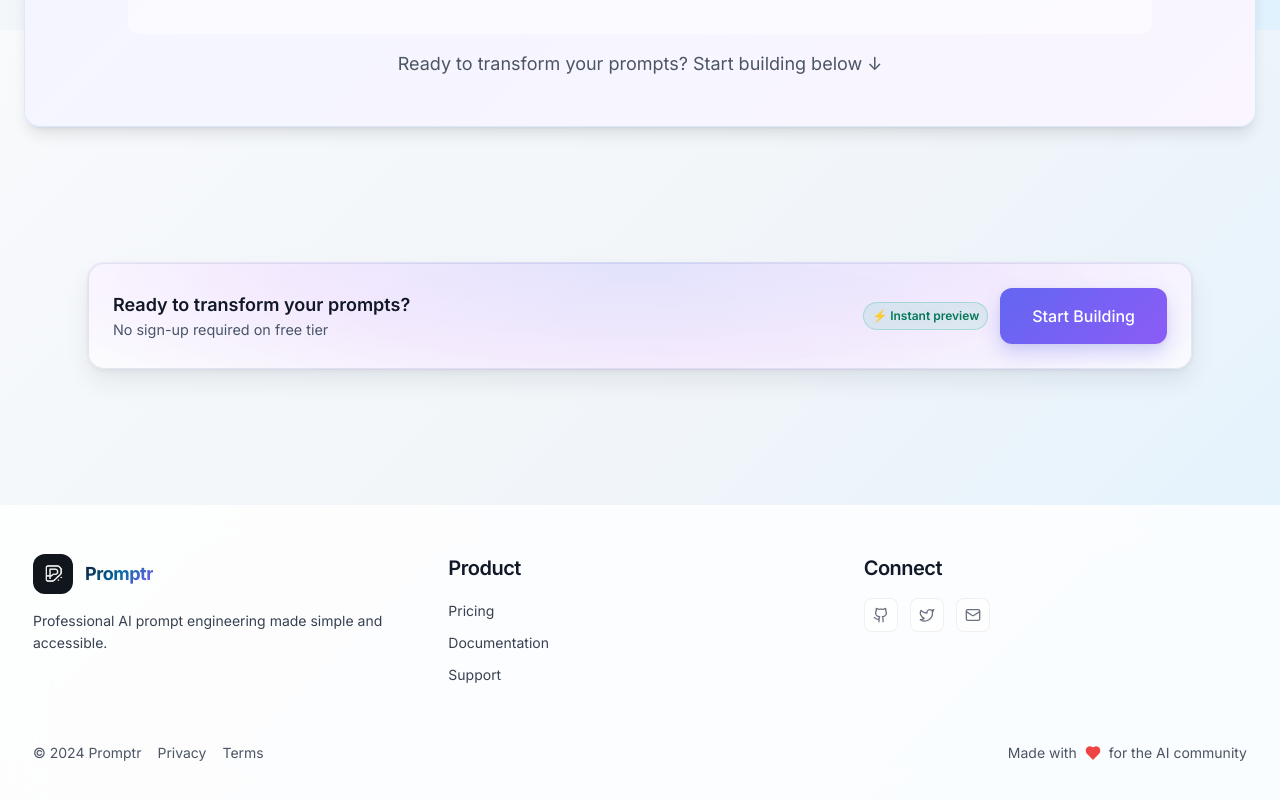
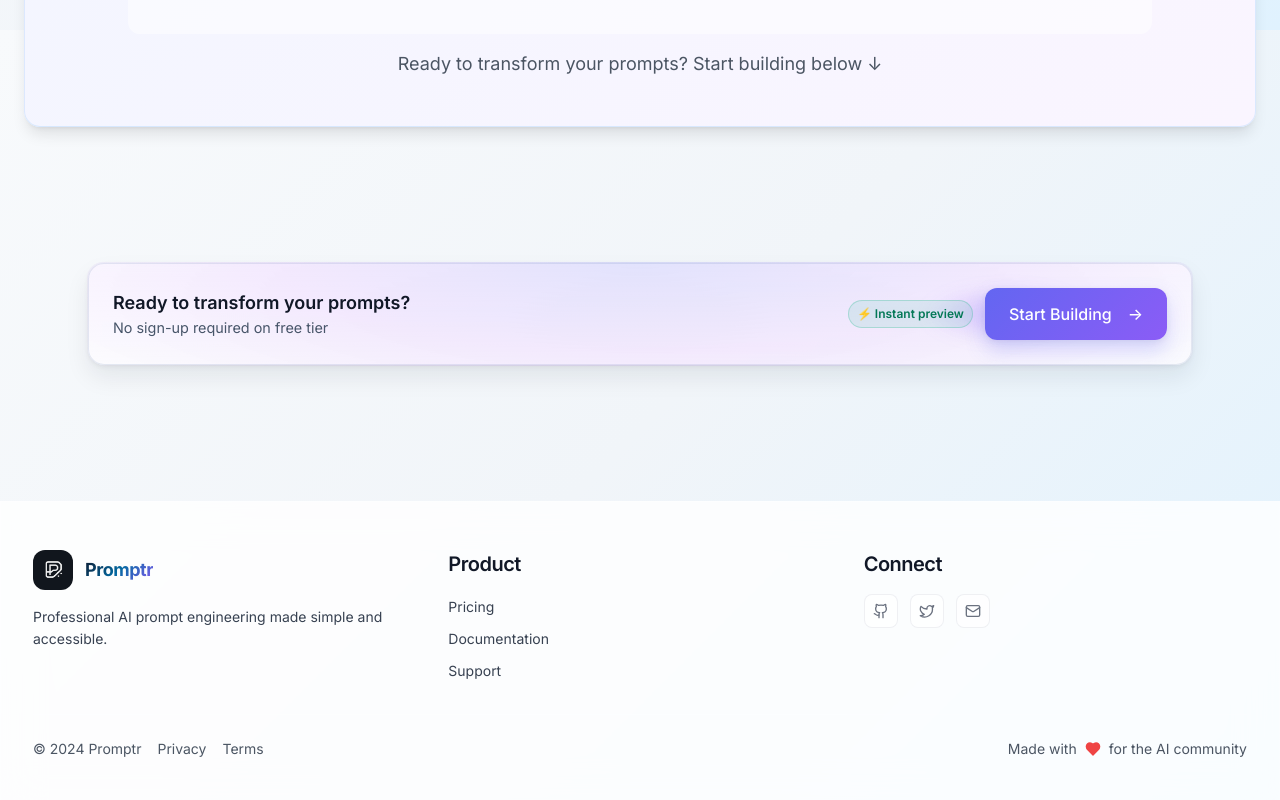
Before and after one commit to JeanDecroos/XMLPrompt, a React (Vite) app in the folder frontend/: page / in a window 1280 px wide. Shown: the part 1570-2370 px from the top of the page. Built offline with nearby package versions, Linux system fonts and the light colour scheme; no server answers.

Commit message:
style(home): emphasize Start Building with XL button, arrow motion and spotlight halo

```diff
--- a/frontend/src/index.css
+++ b/frontend/src/index.css
@@ -441,6 +441,25 @@ input[placeholder*="Task"]::placeholder {
   }
   .btn-cta:hover::after { opacity: 1; }
 
+  /* Larger CTA emphasis */
+  .btn-cta-xl {
+    padding: 0.875rem 1.5rem; /* 14px x 24px */
+    font-size: 1rem;
+  }
+  .cta-arrow { transition: transform 0.2s ease; }
+  .btn-cta:hover .cta-arrow { transform: translateX(4px); }
+
+  /* Spotlight halo behind CTA */
+  .cta-spotlight { position: relative; }
+  .cta-spotlight::before {
+    content: '';
+    position: absolute; inset: -12px -18px; border-radius: 9999px;
+    background: radial-gradient(120px 40px at 50% 50%, rgba(99,102,241,0.25), rgba(139,92,246,0.18), transparent 70%);
+    filter: blur(8px);
+    z-index: 0; pointer-events: none;
+  }
+  .cta-spotlight > * { position: relative; z-index: 1; }
+
   /* CTA Bar styling for Home */
   .cta-bar {
     position: relative;
--- a/frontend/src/pages/Home.jsx
+++ b/frontend/src/pages/Home.jsx
@@ -42,14 +42,15 @@ const Home = () => {
               <p className="text-gray-900 text-lg font-semibold text-center sm:text-left">Ready to transform your prompts?</p>
               <p className="cta-subtext text-center sm:text-left">No sign-up required on free tier</p>
             </div>
-            <div className="flex items-center gap-3">
+            <div className="flex items-center gap-3 cta-spotlight">
               <span className="cta-badge">⚡ Instant preview</span>
               <Link
                 to="/builder"
                 onClick={() => trackEvent('start_building_click', { source: 'home_bottom_bar' })}
-                className="btn btn-cta"
+                className="btn btn-cta btn-cta-xl"
               >
                 Start Building
+                <span className="cta-arrow ml-2">→</span>
               </Link>
             </div>
           </div>
```
